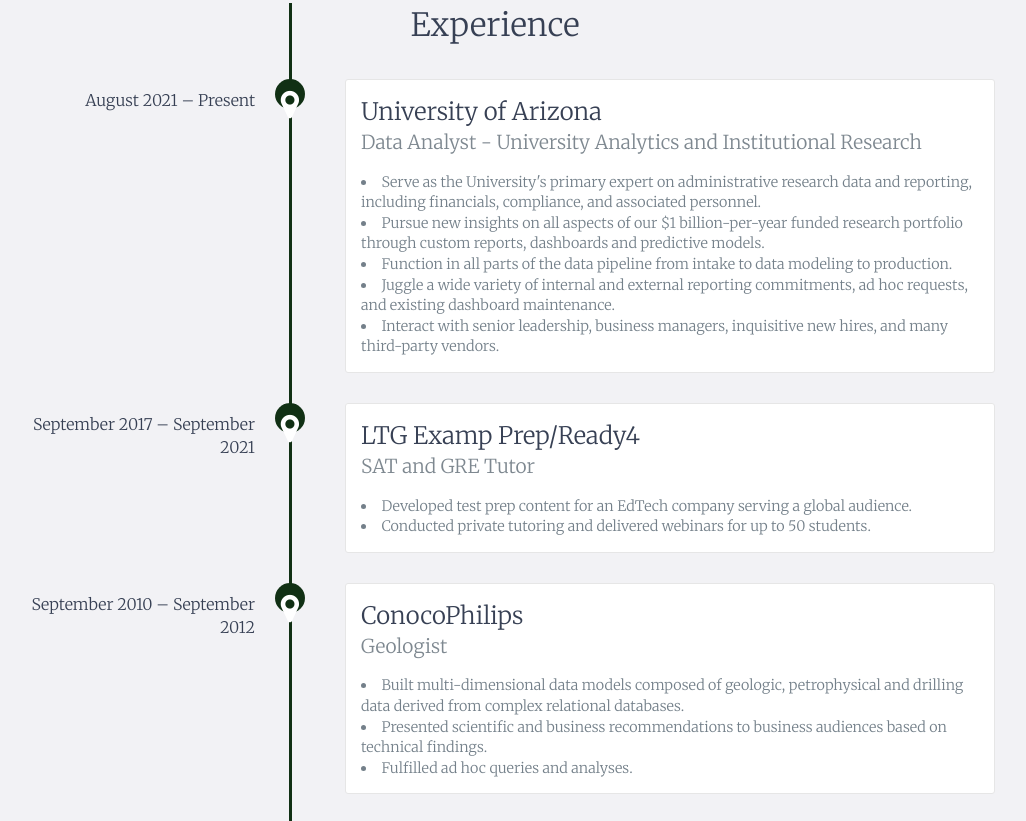
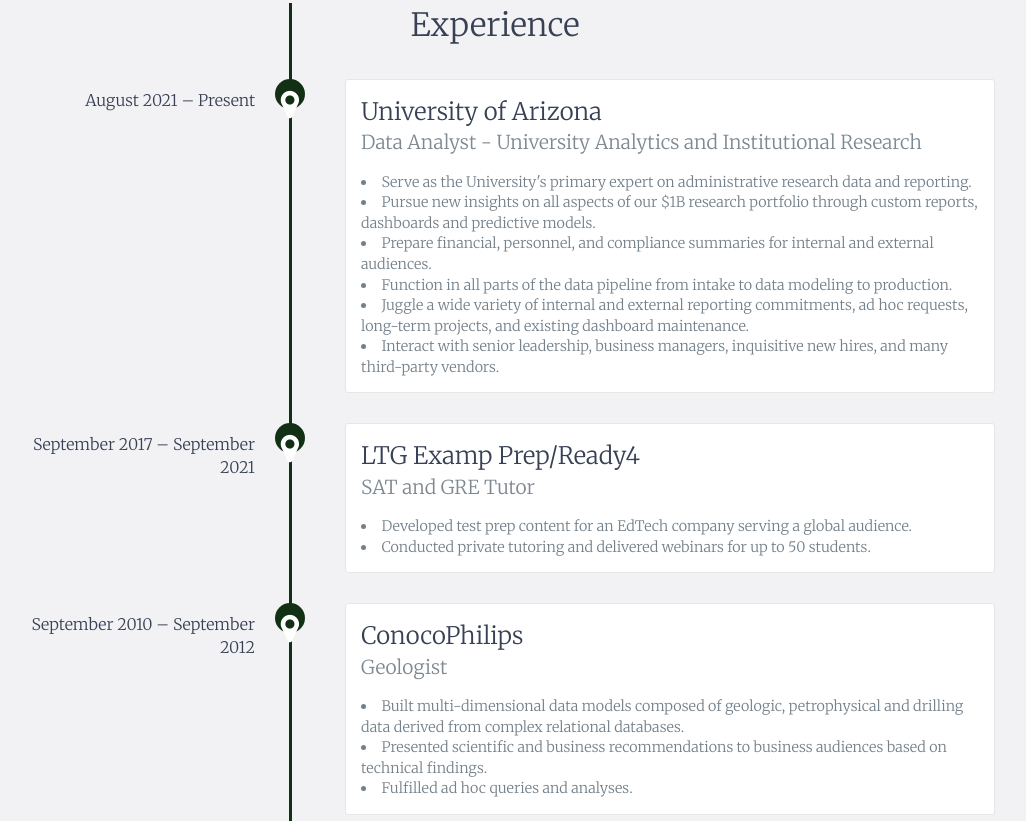
Before and after one commit to sdasher/sdasher.github.io, a plain HTML site: page index.html in a window 1280 px wide. Shown: the part 1629-2450 px from the top of the page, without its empty margins (145-1171 px from the left). Drawn offline with nearby package versions, Linux system fonts and the light colour scheme; files that its build step writes are made by us from their sources.

Commit message:
Update index.html

```diff
--- a/index.html
+++ b/index.html
@@ -118,10 +118,11 @@
             <h3>University of Arizona</h3>
             <h4>Data Analyst - University Analytics and Institutional Research</h4>
             <p>
-             <li>Serve as the University's primary expert on administrative research data and reporting, including financials, compliance, and associated personnel.</li>
-            <li>Pursue new insights on all aspects of our $1 billion-per-year funded research portfolio through custom reports, dashboards and predictive models.</li>
+             <li>Serve as the University's primary expert on administrative research data and reporting.</li>
+            <li>Pursue new insights on all aspects of our $1B research portfolio through custom reports, dashboards and predictive models.</li>
+            <li>Prepare financial, personnel, and compliance summaries for internal and external audiences.</li>
 <li>Function in all parts of the data pipeline from intake to data modeling to production.</li>
-            <li>Juggle a wide variety of internal and external reporting commitments, ad hoc requests, and existing dashboard maintenance.</li>
+            <li>Juggle a wide variety of internal and external reporting commitments, ad hoc requests, long-term projects, and existing dashboard maintenance.</li>
                 <li>Interact with senior leadership, business managers, inquisitive new hires, and many third-party vendors.</li>
             </p>
         </div>
```
